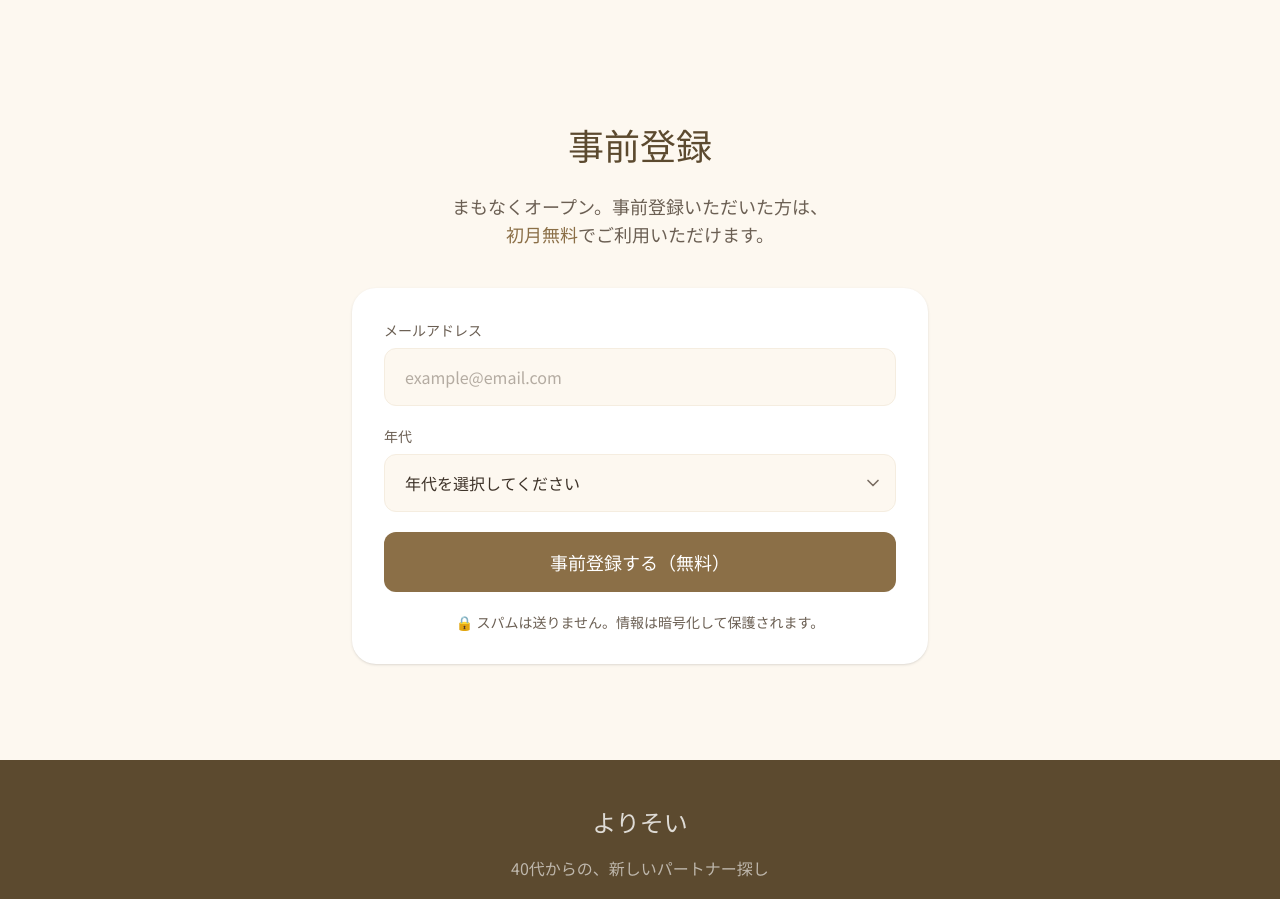
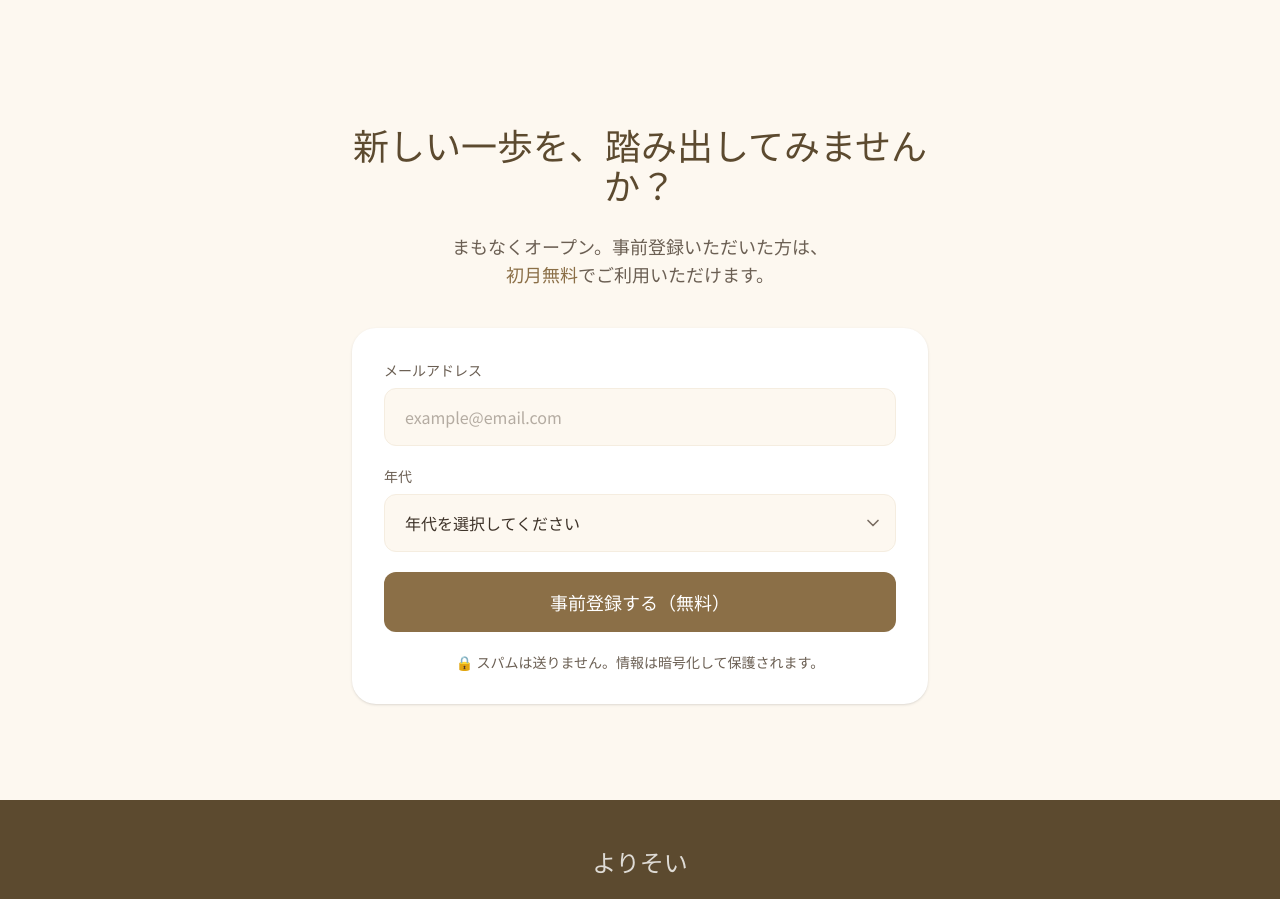
Before and after one commit to sntkmtnb/yorisoi, a Next.js app: page / in a window 1280 px wide. Shown: the part 7020-7919 px from the top of the page. Built offline with nearby package versions, Linux system fonts and the light colour scheme.

Commit message:
UX Round 33: Chat日付表示・LP Waitlist見出し改善
- Chat: 会話エリア上部に「今日の会話」日付インジケーター追加
- LP: Waitlist見出し→「新しい一歩を、踏み出してみませんか？」に改善
- より温かく行動を促すコピーに変更

```diff
--- a/src/app/chat/page.tsx
+++ b/src/app/chat/page.tsx
@@ -159,6 +159,10 @@ export default function ChatPage() {
 
       {/* Messages */}
       <div className="flex-1 overflow-y-auto px-3 md:px-4 py-6 space-y-4">
+        {/* Date indicator */}
+        <p className="text-center text-xs text-[var(--color-text-light)]/60 py-2">
+          今日の会話
+        </p>
         {messages.map((msg, i) => (
           <div
             key={i}
--- a/src/app/page.tsx
+++ b/src/app/page.tsx
@@ -516,7 +516,7 @@ export default function Home() {
       <section id="waitlist" className="py-24 px-6">
         <div className="max-w-xl mx-auto text-center">
           <h2 className="font-serif text-3xl md:text-4xl text-[var(--color-warm-dark)] mb-6">
-            事前登録
+            新しい一歩を、踏み出してみませんか？
           </h2>
           <p className="text-[var(--color-text-light)] text-base md:text-lg mb-10">
             まもなくオープン。事前登録いただいた方は、<br />
```
